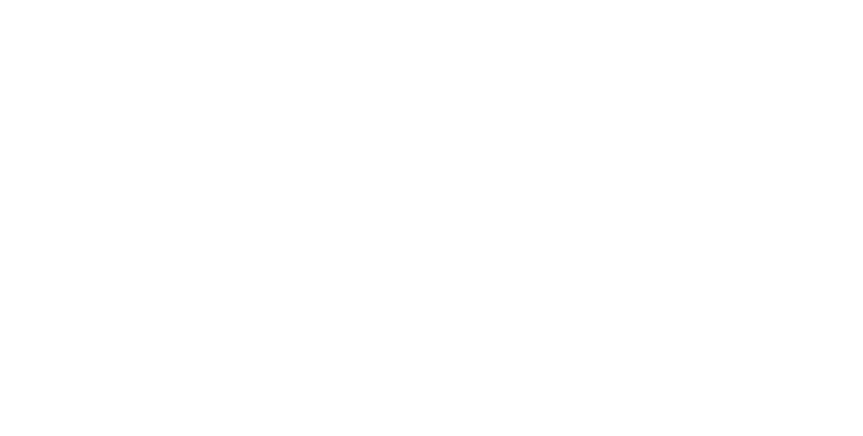
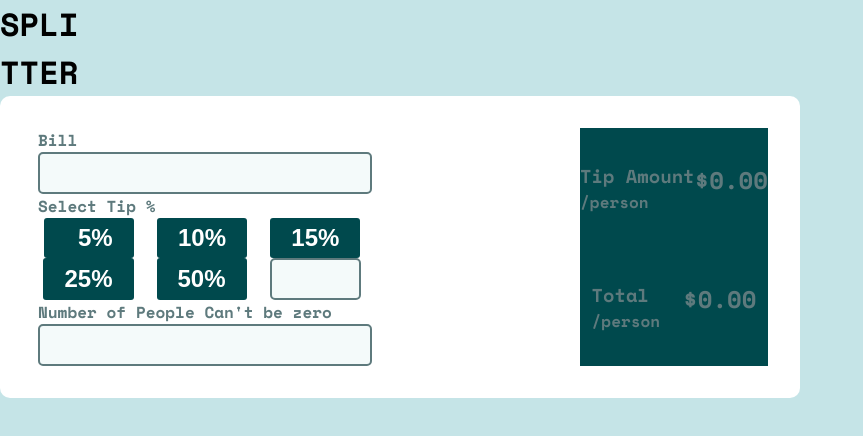
Before and after one commit to nedaashkan/JavaScript-Projects, a plain HTML site: page 01 - Tip Calculator/index.html in a window 1280 px wide. Shown: the whole page, without its empty margins (0-863 px from the left). Drawn offline with nearby package versions, Linux system fonts and the light colour scheme.

Commit message:
added html / read me guide/css

```diff
--- a/01 - Tip Calculator/app.js
+++ b/01 - Tip Calculator/app.js
@@ -0,0 +1,4 @@
+// bill-el
+// tip-el;
+// massage-el
+// people-num-el
--- a/01 - Tip Calculator/index.html
+++ b/01 - Tip Calculator/index.html
@@ -1,13 +1,69 @@
 <!DOCTYPE html>
 <html lang="en">
-<head>
-    <meta charset="UTF-8">
-    <meta http-equiv="X-UA-Compatible" content="IE=edge">
-    <meta name="viewport" content="width=device-width, initial-scale=1.0">
-    <link rel="stylesheet" href="style.css">
+  <head>
+    <meta charset="UTF-8" />
+    <meta http-equiv="X-UA-Compatible" content="IE=edge" />
+    <meta name="viewport" content="width=device-width, initial-scale=1.0" />
+    <link rel="stylesheet" href="style.css" />
     <title>Tip Calculator</title>
-</head>
-<body>
+  </head>
+  <body>
+    <h1>SPLI <br />TTER</h1>
+    <div class="tip-calculator-app">
+      <div class="calculate-box">
+        <div class="input-box">
+          <div>Bill</div>
+          <input
+            type="text"
+            id="bill-el"
+            name="Bill"
+            autofocus="on"
+            autocomplete="off"
+          />
+        </div>
+        <div class="select-tip-box">
+          <div class="select-text">Select Tip %</div>
+          <div class="box1">
+            <button><span class="hidden">0</span>5%</button>
+            <button>10%</button>
+            <button>15%</button>
+          </div>
+          <div class="box2">
+            <button>25%</button>
+            <button>50%</button>
+            <input type="text" id="tip-el" autofocus="on" autocomplete="off" />
+          </div>
+        </div>
+        <div class="number-of-people-box">
+          <div>
+            <span>Number of People</span>
+            <span id="massage-el">Can't be zero</span>
+          </div>
+          <input
+            type="text"
+            id="people-num-el"
+            autofocus="on"
+            autocomplete="off"
+          />
+        </div>
+      </div>
+      <div class="result-box">
+        <div class="tip-amount">
+          <div>
+            <h3>Tip Amount</h3>
+            <span>/person</span>
+          </div>
+          <h2>$0.00</h2>
+        </div>
+        <div class="total">
+          <div>
+            <h3>Total</h3>
+            <span>/person</span>
+          </div>
+          <h2>$0.00</h2>
+        </div>
+      </div>
+    </div>
     <script src="app.js"></script>
-</body>
+  </body>
 </html>
--- a/01 - Tip Calculator/style.css
+++ b/01 - Tip Calculator/style.css
@@ -1,5 +1,80 @@
+@import url("https://fonts.googleapis.com/css2?family=Space+Mono:ital,wght@0,400;0,700;1,400;1,700&display=swap");
+
 * {
   margin: 0;
   padding: 0;
   box-sizing: border-box;
 }
+body {
+  font-family: "Space Mono", monospace;
+  background-color: hsl(185, 41%, 84%);
+  font-weight: 700;
+}
+.tip-calculator-app {
+  color: hsl(186, 14%, 43%);
+  max-width: 800px;
+  display: flex;
+  justify-content: space-between;
+  background-color: hsl(0, 0%, 100%);
+  border-radius: 10px;
+  padding: 2em;
+}
+.tip-calculator-app input {
+  font-size: 24px;
+  padding: 0;
+  margin: 0;
+  border: 2px solid hsl(186, 14%, 43%);
+  border-radius: 5px;
+  background-color: hsl(189, 41%, 97%);
+  outline: none;
+  padding: 5px 10px;
+}
+
+.calculate-box,
+.result-box {
+  display: flex;
+  flex-direction: column;
+  justify-content: space-around;
+}
+.result-box {
+  background-color: hsl(183, 100%, 15%);
+}
+.tip-amount,
+.total {
+  display: flex;
+  justify-content: space-around;
+}
+.hidden {
+  visibility: hidden;
+}
+#tip-el {
+  font-weight: 700;
+  width: 91px;
+  padding: 5px;
+}
+
+.select-tip-box {
+  display: flex;
+  flex-direction: column;
+}
+
+.select-tip-box .box1,
+.select-tip-box .box2 {
+  display: flex;
+  justify-content: space-around;
+}
+.select-tip-box button {
+  padding: 0;
+  background-color: hsl(183, 100%, 15%);
+  color: hsl(0, 0%, 100%);
+  font-size: 24px;
+  font-weight: 600;
+  padding: 6px 21px;
+  border: none;
+  border-radius: 3px;
+}
+.input-box,
+.number-of-people-box,
+.select-text {
+  margin-left: 6px;
+}
```
Also changed, not shown: 2 other files.
